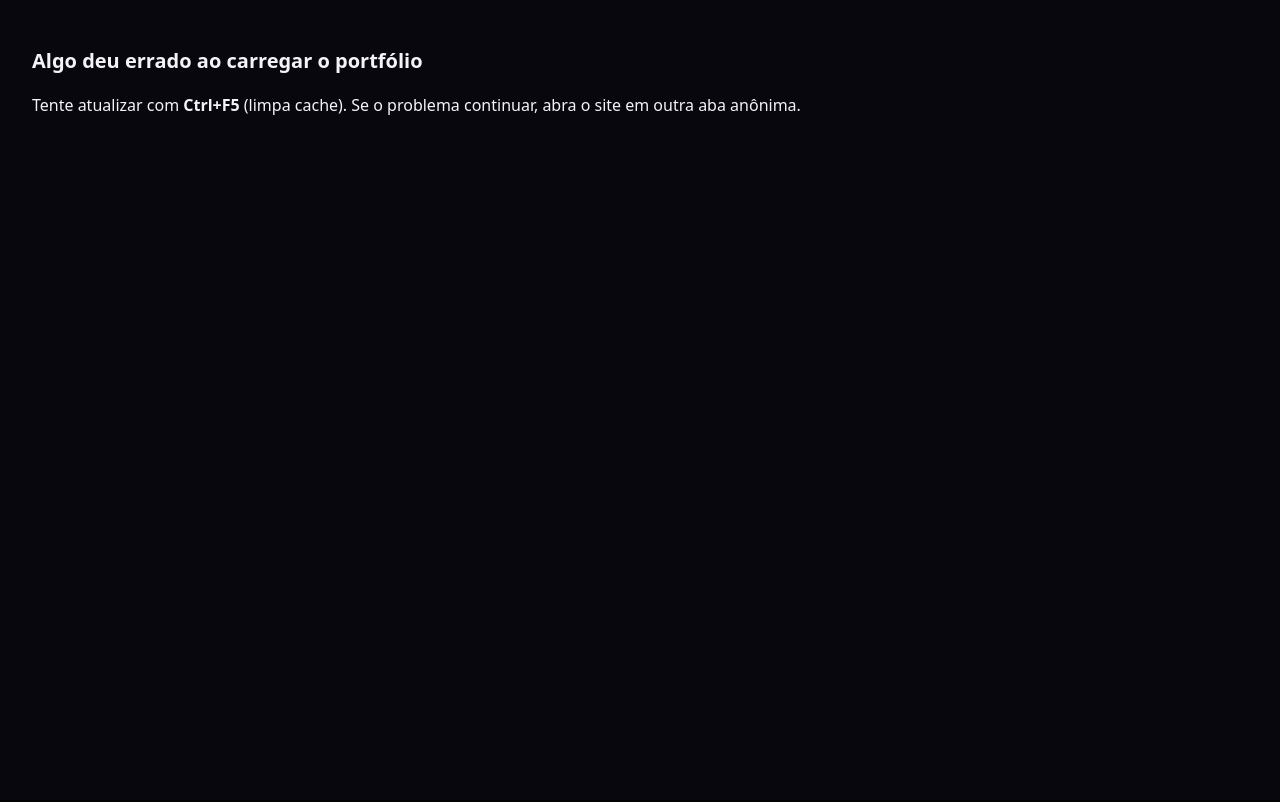
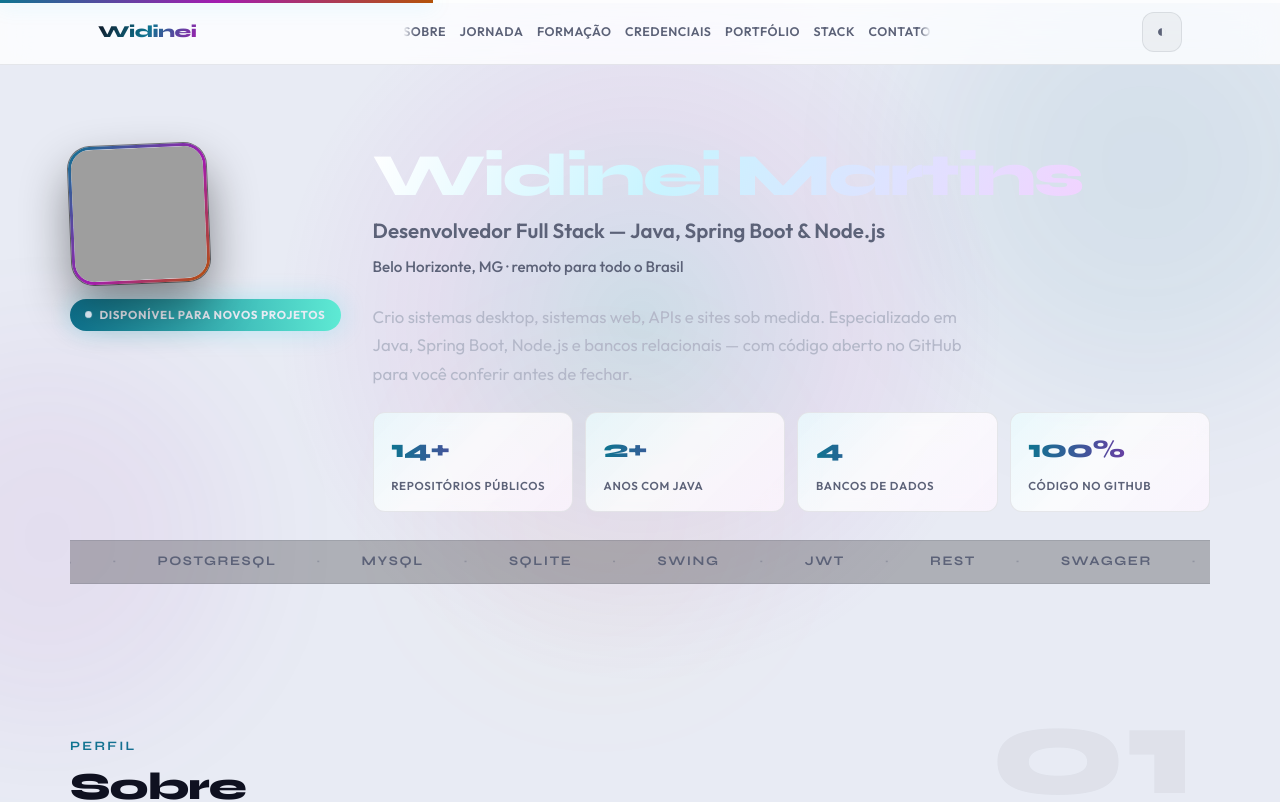
Before and after one commit to Widineii/Portifolioo, a React (Vite) app: page / in a window 1280 px wide. Shown: the top 802 px of the page. Built offline with nearby package versions, Linux system fonts and the light colour scheme; grey boxes are pictures that could not be loaded.

Commit message:
fix: extrair activeSection de useScrollSpy (ReferenceError)
Co-authored-by: Cursor <cursoragent@cursor.com>

```diff
--- a/src/App.tsx
+++ b/src/App.tsx
@@ -17,7 +17,7 @@ import { useThemePalette } from "./hooks/useThemePalette";
 
 export default function App() {
   const { themeMode, setThemeMode, palette } = useThemePalette();
-  const { readingProgress, sectionActive } = useScrollSpy();
+  const { readingProgress, activeSection, sectionActive } = useScrollSpy();
   const cursorOn = useCursorGlow();
   const profileFirstName = profile.name.split(" ")[0] ?? profile.name;
 
```
